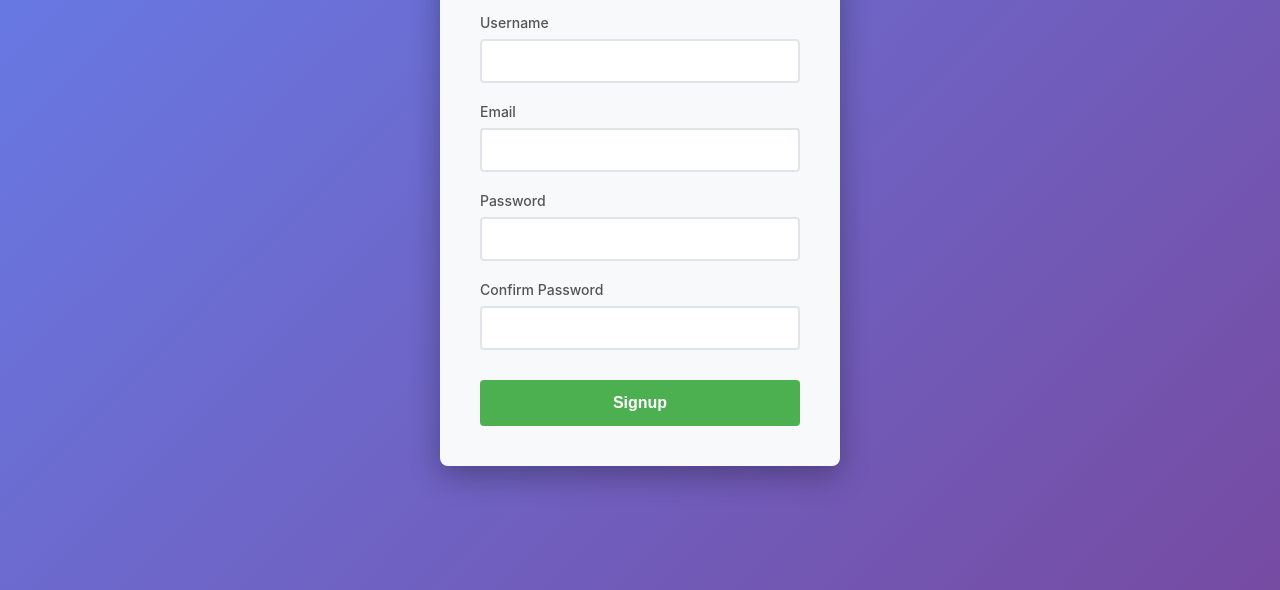
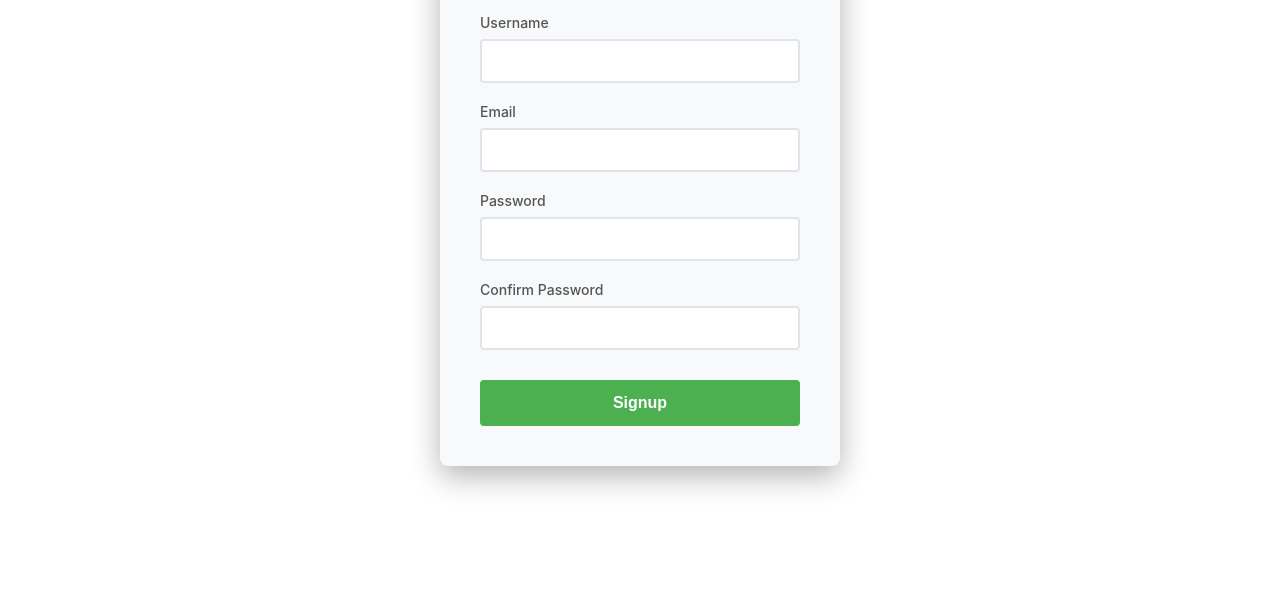
Before and after one commit to Jeremiah-Jefry/Form-1, a plain HTML site: page index.html in a window 1280 px wide. Shown: the part 210-800 px from the top of the page. Drawn offline with Linux system fonts and the light colour scheme.

Commit message:
2nd Commit

```diff
--- a/styles.css
+++ b/styles.css
@@ -6,7 +6,7 @@
 
 body {
     font-family: -apple-system, BlinkMacSystemFont, 'Segoe UI', Roboto, Oxygen, Ubuntu, Cantarell, sans-serif;
-    background: linear-gradient(135deg, #667eea 0%, #764ba2 100%);
+    background: linear-gradient(135 deg, #f1f4f5 0%, #6ee0fa 100%);
     min-height: 100vh;
     display: flex;
     align-items: center;
```
